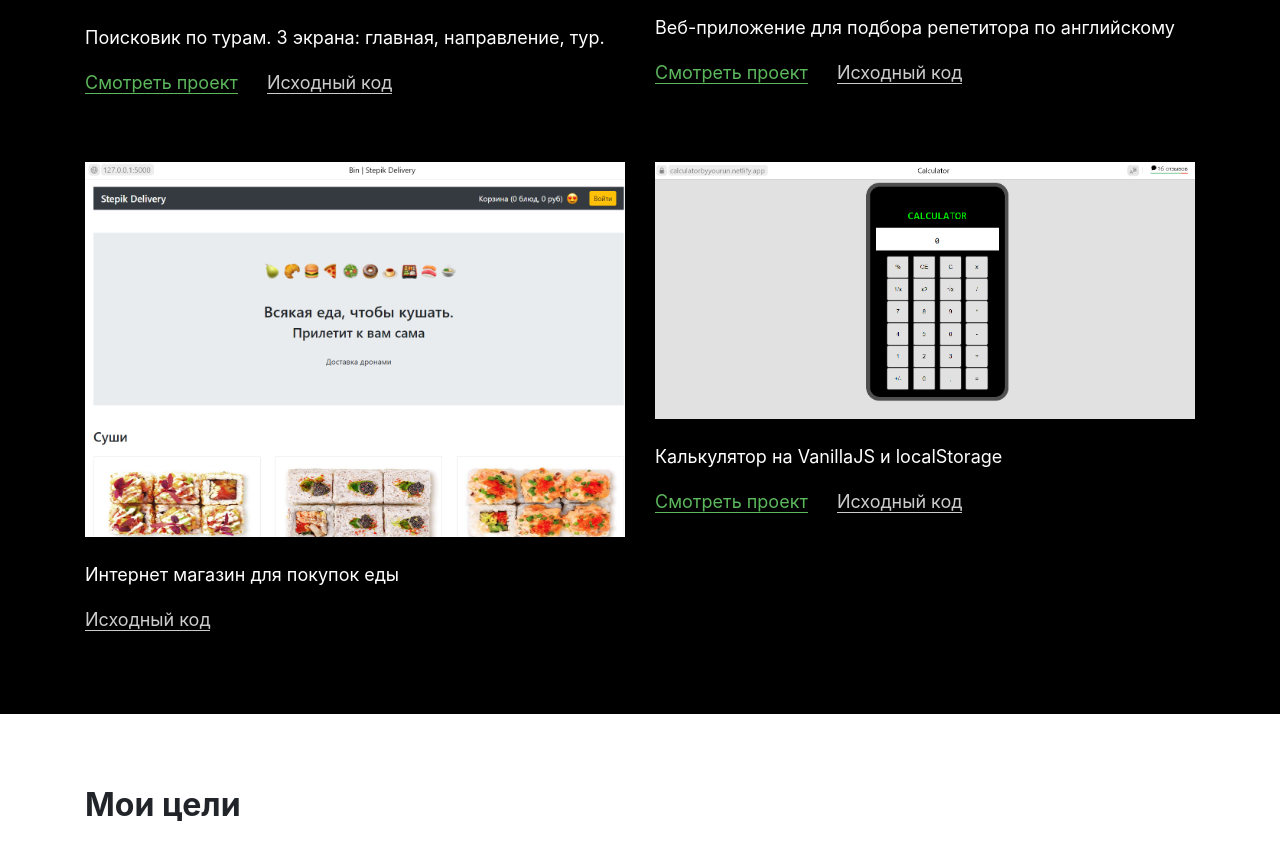
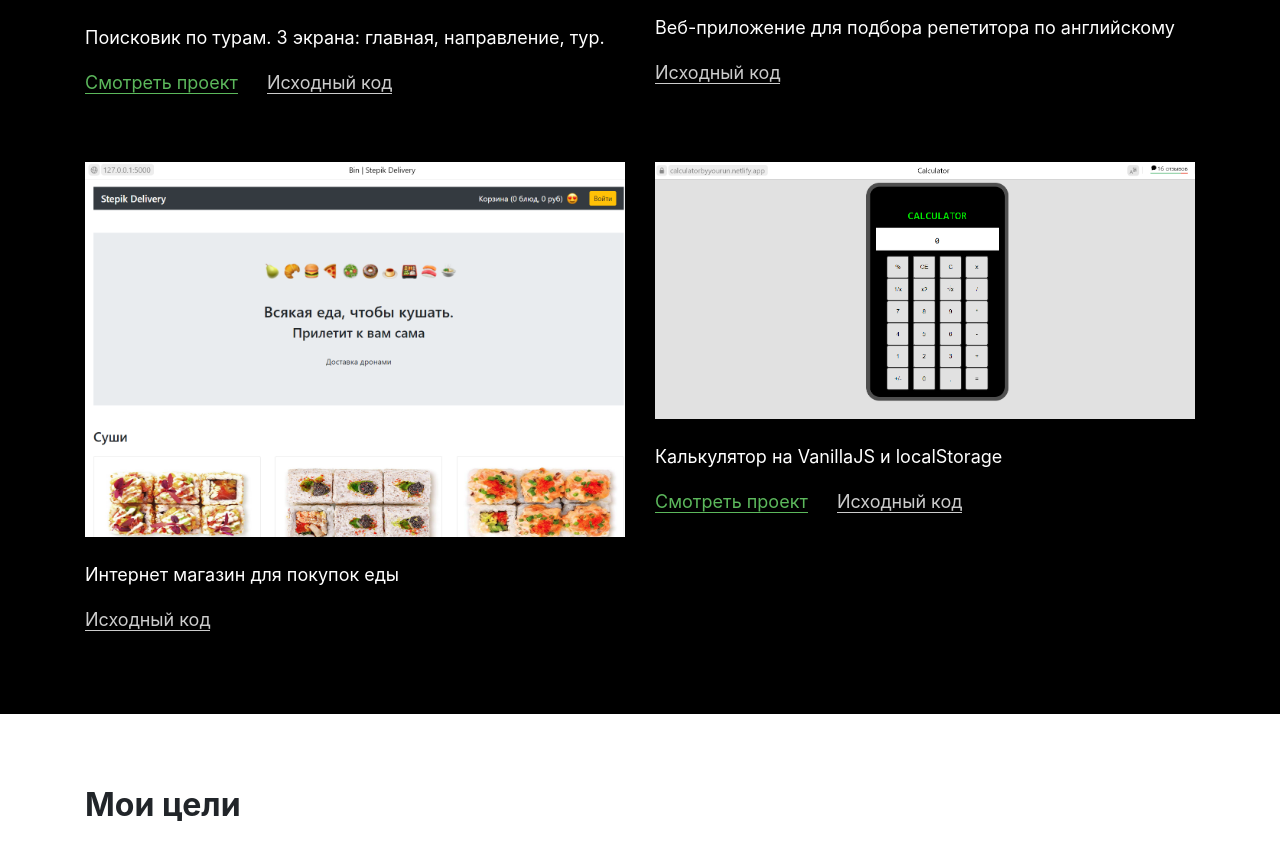
Before and after one commit to Yourun-proger/Yourun-proger.github.io, a plain HTML site: page index.html in a window 1280 px wide. Shown: the part 1863-2709 px from the top of the page. Drawn offline with nearby package versions, Linux system fonts and the light colour scheme.

Commit message:
Update index.html

```diff
--- a/index.html
+++ b/index.html
@@ -72,7 +72,6 @@
             <img src="static/Tutors.png" alt="" class="w-100 pb-4">
             <p class="mb-3">Веб-приложение для подбора репетитора по английскому</p>
             <p>
-              <a href="https://flaskfindtutorsapp.herokuapp.com" target="_blank" class="link link-green mr-4">Смотреть проект</a>
               <a href="https://github.com/Yourun-proger/FlaskFindTutorsAppWithDB" target="_blank" class="link">Исходный код</a>
             </p>
           </div>
```
